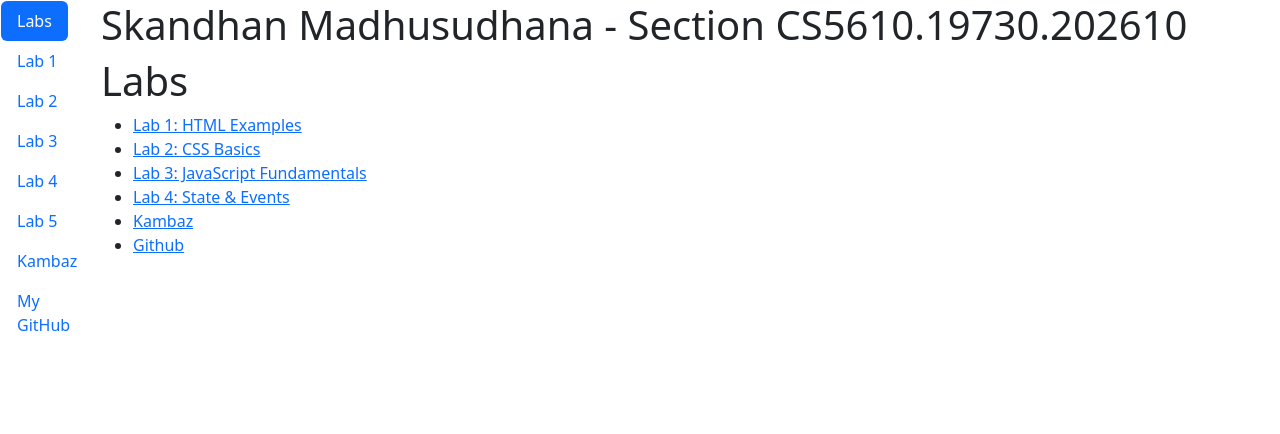
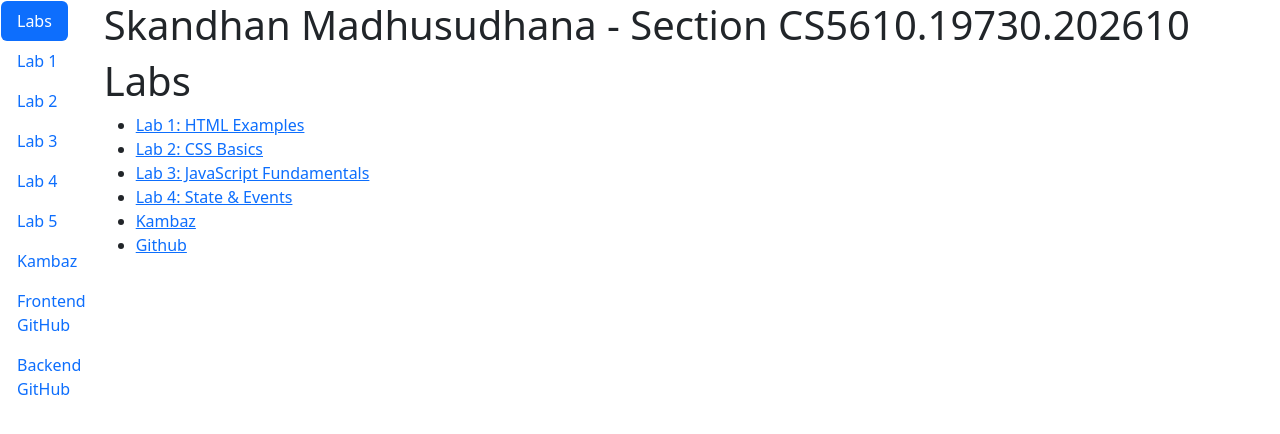
Before and after one commit to SKANDHAN-MADHUSUDHANA/Kambaz-next-js, a Next.js app: page /Labs in a window 1280 px wide. Shown: the top 434 px of the page. Built offline with nearby package versions, Linux system fonts and the light colour scheme.

Commit message:
backend url

```diff
--- a/app/Labs/TOC.tsx
+++ b/app/Labs/TOC.tsx
@@ -41,7 +41,8 @@ export default function TOC() {
     { href: "/Labs/Lab4", label: "Lab 4", id: "wd-lab4" },
     { href: "/Labs/Lab5", label: "Lab 5", id: "wd-lab5" },
     { href: "/", label: "Kambaz", id: "wd-kambaz" },
-    { href:"https://github.com/SKANDHAN-MADHUSUDHANA/Kambaz-next-js", label: "My GitHub", id: "wd-github" }
+    { href:"https://github.com/SKANDHAN-MADHUSUDHANA/Kambaz-next-js", label: "Frontend GitHub", id: "wd-github" },
+    { href:"https://github.com/SKANDHAN-MADHUSUDHANA/kambaz-node-server-app-", label: "Backend GitHub", id: "wd-github" }
   ];
 
   return (
```
